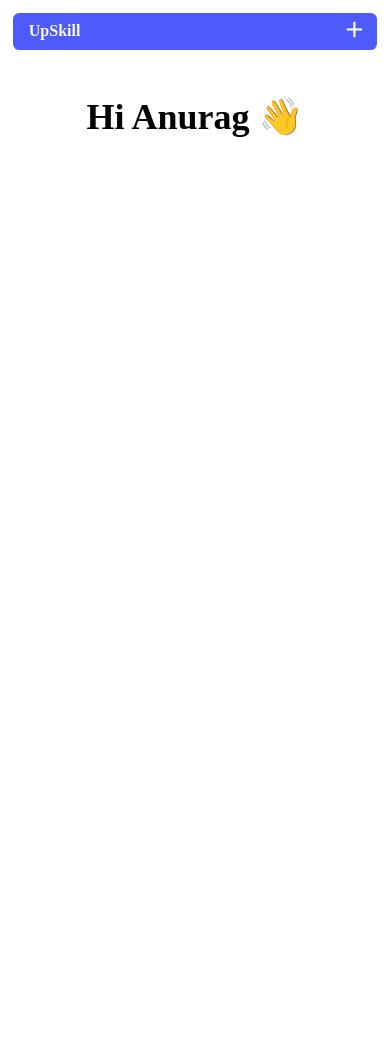
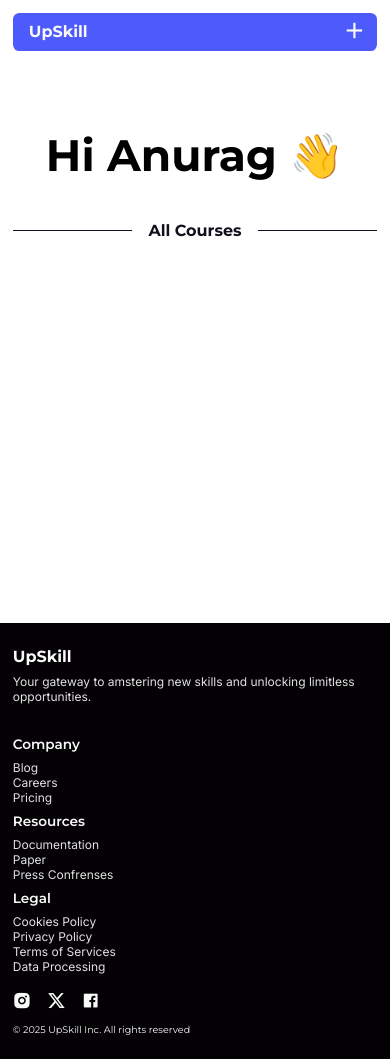
Before and after one commit to Anurag-S1ngh/UpSkill---Online-Course-Selling-Platform, a website: page frontend/userCourses.html in a window 390 px wide. Before the commit the page ends 844 px from the top, so only its background shows below. Drawn offline with nearby package versions, Linux system fonts and the light colour scheme.

Commit message:
footer section added for userCourses (mobile)

```diff
--- a/frontend/css/userCourses.css
+++ b/frontend/css/userCourses.css
@@ -28,6 +28,7 @@ body {
 }
 
 main {
+  min-height: 70vh;
   padding-top: 2rem;
   overflow: hidden;
 }
@@ -136,6 +137,99 @@ section {
 }
 
 .user_courses_title h1 {
-  font-size: 2.25rem;
+  font-size: 2.75rem;
+  font-family: var(--titleFont);
+  margin-bottom: 1rem;
+}
+
+.footer {
+  display: flex;
+  flex-direction: column;
+  gap: 1rem;
+  background-color: var(--secondary);
+  color: var(--background);
+  margin-top: 2rem;
+  padding: 1.5rem 0.8rem 1rem 0.8rem;
+}
+
+.footer_company_logo {
+  margin-bottom: 2rem;
+}
+
+.footer_company_logo h6 {
+  font-family: var(--titleFont);
+  font-size: 1rem;
+  margin-bottom: 0.5rem;
+}
+
+.footer_company_logo p {
+  font-family: var(--bodyFont);
+  font-size: 0.75rem;
+  opacity: 0.9;
+}
+
+.footer_links {
+  display: flex;
+  flex-direction: column;
+  gap: 0.5rem;
+}
+
+.footer_links div h6 {
+  font-weight: 600;
+  font-family: var(--titleFont);
+  font-size: 0.85rem;
+  margin-bottom: 0.5rem;
+}
+
+.footer_links div p {
+  font-family: var(--bodyFont);
+  font-size: 0.75rem;
+  opacity: 0.9;
+}
+
+.copyright_container {
+  display: flex;
+  flex-direction: column-reverse;
+  gap: 0.75rem;
+}
+
+.copyright_container p {
+  font-family: var(--titleFont);
+  font-size: 0.6rem;
+  margin-bottom: 0.5rem;
+}
+
+.footer_social_links {
+  display: flex;
+  justify-content: start;
+  gap: 1rem;
+}
+
+.footer_social_links a {
+  color: var(--background);
+  font-size: 1.15rem;
+}
+
+.section_title {
+  display: flex;
+  justify-content: center;
+  align-items: center;
+  height: 4rem;
+  position: relative;
+  /* background-color: rgba(218, 112, 214, 0.354); */
+}
+
+.section_title_line {
+  width: 100%;
+  border: 0;
+  border-top: 0.15px solid var(--accent);
+}
+
+.section_title h3 {
+  background-color: #fff;
+  padding: 0 1rem;
+  font-size: 1rem;
+  position: absolute;
+  color: var(--accent);
   font-family: var(--titleFont);
 }
--- a/frontend/userCourses.html
+++ b/frontend/userCourses.html
@@ -9,6 +9,20 @@
       rel="stylesheet"
     />
     <link rel="stylesheet" href="./css/userCourses.css" />
+    <link
+      href="https://cdn.jsdelivr.net/npm/remixicon@4.5.0/fonts/remixicon.css"
+      rel="stylesheet"
+    />
+    <link rel="preconnect" href="https://fonts.googleapis.com" />
+    <link rel="preconnect" href="https://fonts.gstatic.com" crossorigin />
+    <link
+      href="https://fonts.googleapis.com/css2?family=Inter:ital,opsz,wght@0,14..32,100..900;1,14..32,100..900&family=Montserrat:ital,wght@0,100..900;1,100..900&display=swap"
+      rel="stylesheet"
+    />
+    <link
+      rel="stylesheet"
+      href="https://cdn.jsdelivr.net/npm/locomotive-scroll@4.0.0/dist/locomotive-scroll.min.css"
+    />
   </head>
   <body data-scroll-container>
     <header class="header">
@@ -35,9 +49,58 @@
         </div>
       </nav>
     </header>
-    <div class="user_courses_title">
-      <h1>Hi Anurag 👋</h1>
-    </div>
+    <main>
+      <div class="user_courses_title">
+        <h1>Hi Anurag 👋</h1>
+      </div>
+      <section class="all_courses_section">
+        <div class="section_title">
+          <hr class="section_title_line" />
+          <h3>All Courses</h3>
+        </div>
+      </section>
+    </main>
+    <footer class="footer">
+      <div class="footer_company_description">
+        <div class="footer_company_logo">
+          <h6>UpSkill</h6>
+          <p>
+            Your gateway to amstering new skills and unlocking limitless
+            opportunities.
+          </p>
+        </div>
+        <div class="footer_links">
+          <div class="company_section">
+            <h6>Company</h6>
+            <p>Blog</p>
+            <p>Careers</p>
+            <p>Pricing</p>
+          </div>
+          <div class="resources_section">
+            <h6>Resources</h6>
+            <p>Documentation</p>
+            <p>Paper</p>
+            <p>Press Confrenses</p>
+          </div>
+          <div class="legal_section">
+            <h6>Legal</h6>
+            <p>Cookies Policy</p>
+            <p>Privacy Policy</p>
+            <p>Terms of Services</p>
+            <p>Data Processing</p>
+          </div>
+        </div>
+      </div>
+      <div class="copyright_container">
+        <p>© 2025 UpSkill Inc. All rights reserved</p>
+        <div class="footer_social_links">
+          <a href=""><i class="ri-instagram-fill"></i></a>
+          <a href=""><i class="ri-twitter-x-fill"></i></a>
+          <a href=""><i class="ri-facebook-box-fill"></i></a>
+        </div>
+      </div>
+    </footer>
+
     <script src="https://cdn.jsdelivr.net/npm/axios/dist/axios.min.js"></script>
     <script src="https://cdn.jsdelivr.net/npm/locomotive-scroll@4.0.0/dist/locomotive-scroll.min.js"></script>
     <script src="https://cdnjs.cloudflare.com/ajax/libs/gsap/3.11.1/gsap.min.js"></script>
```
